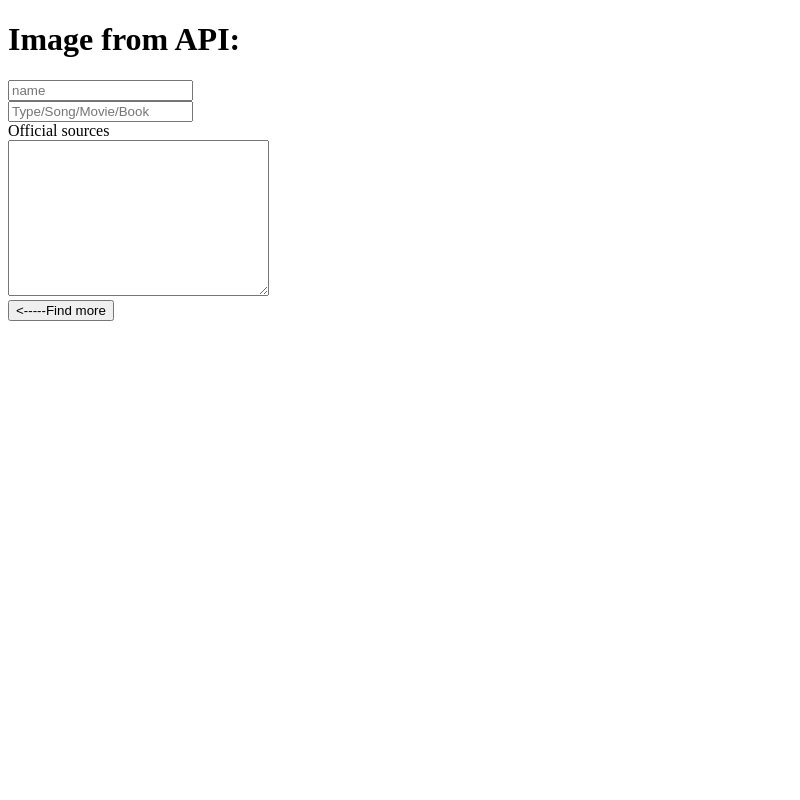
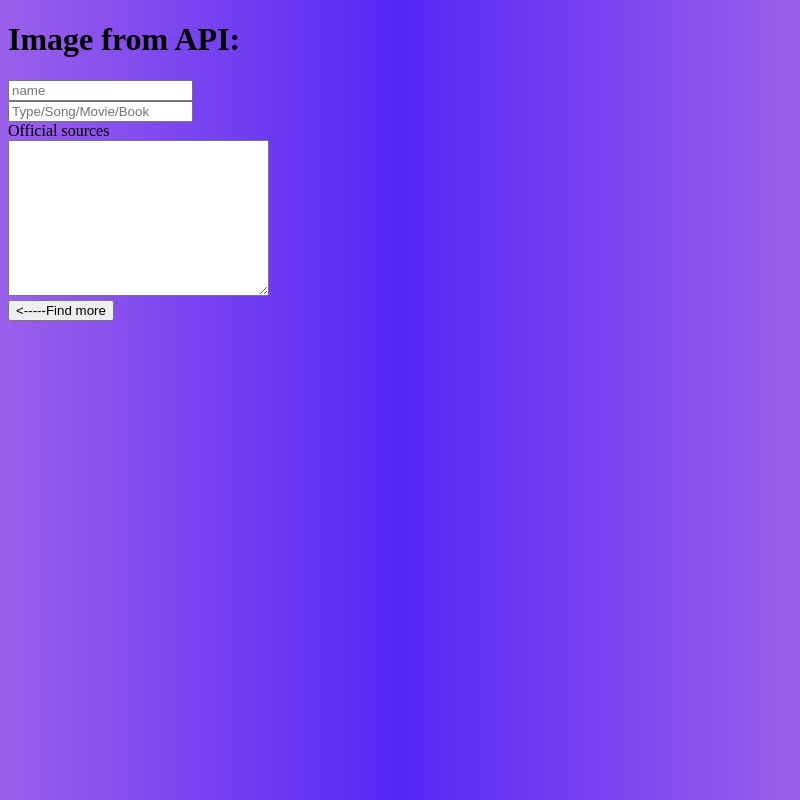
Before and after one commit to Proushoth/YOLO_ui, an Electron app: page prompt3.html in a window 800 px wide. Drawn offline with Linux system fonts and the light colour scheme; no server answers.

Commit message:
theme change

```diff
--- /dev/null
+++ b/prompt3.css
@@ -0,0 +1,3 @@
+body{
+    background-image: linear-gradient(90deg,#9b60eb,#5527f5,#9b60eb);
+}
--- a/prompt3.html
+++ b/prompt3.html
@@ -3,9 +3,11 @@
 <head>
     <meta charset="UTF-8">
     <meta name="viewport" content="width=device-width, initial-scale=1.0">
+    <link rel="stylesheet" href="prompt3.css">
     <title>Document</title>
 </head>
 <body>
+    <div class="bg">
     <h1>Image from API:</h1>
   <div id="image-container"></div>
   <script>
@@ -29,5 +31,6 @@
 Official sources<br>
 <textarea name="" id="" cols="30" rows="10"></textarea><br>
 <button type="FindMore"><-----Find more</button>
+</div>
 </body>
 </html>
--- a/style.css
+++ b/style.css
@@ -12,7 +12,7 @@ body {
   align-items: center;
   justify-content: center;
   min-height: 100vh;
-  background-image: url(https://user-images.githubusercontent.com/13468728/233847739-219cb494-c265-4554-820a-bd3424c59065.jpg);
+  background-image: linear-gradient(90deg,#9b60eb,#5527f5,#9b60eb);
   background-repeat: no-repeat;
   background-position: center;
   background-size: cover;
--- a/style2.css
+++ b/style2.css
@@ -12,7 +12,7 @@ body {
   align-items: center;
   justify-content: center;
   min-height: 100vh;
-  background-image: url(https://user-images.githubusercontent.com/13468728/233847739-219cb494-c265-4554-820a-bd3424c59065.jpg);
+  background-image: linear-gradient(90deg,#9b60eb,#5527f5,#9b60eb);
   background-repeat: no-repeat;
   background-position: center;
   background-size: cover;
```
